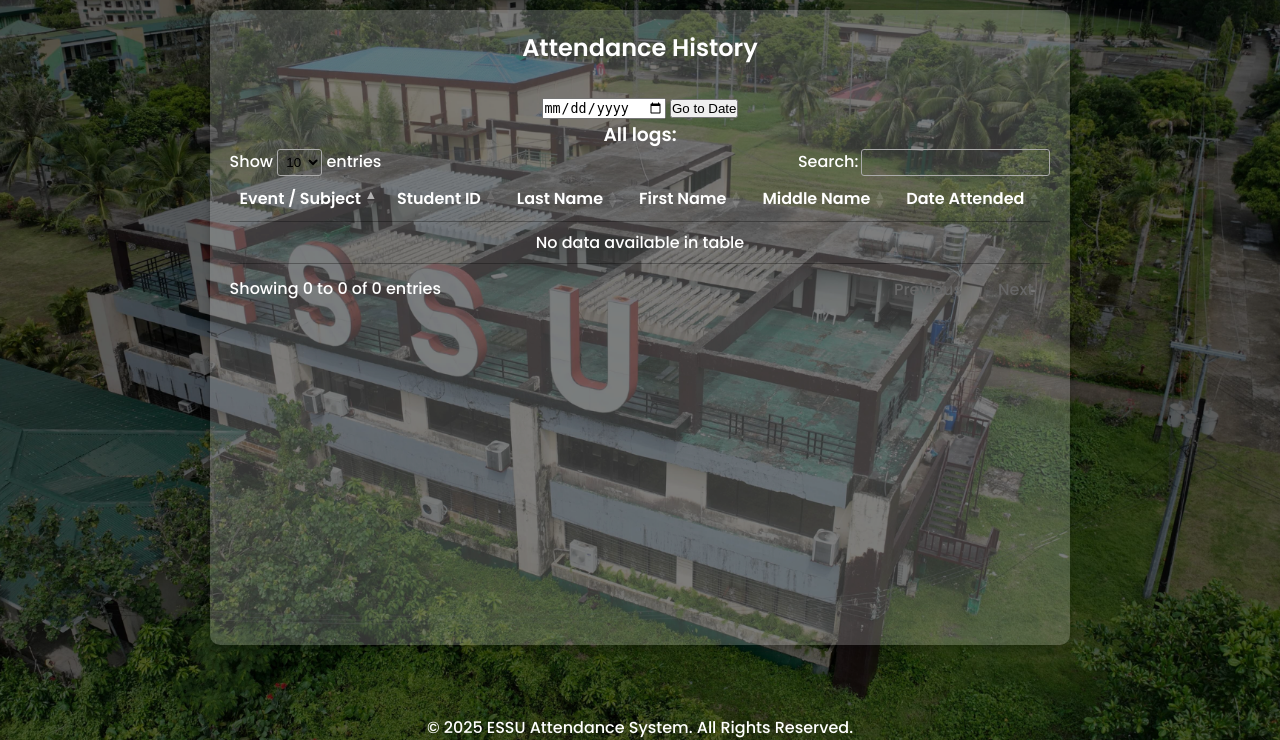
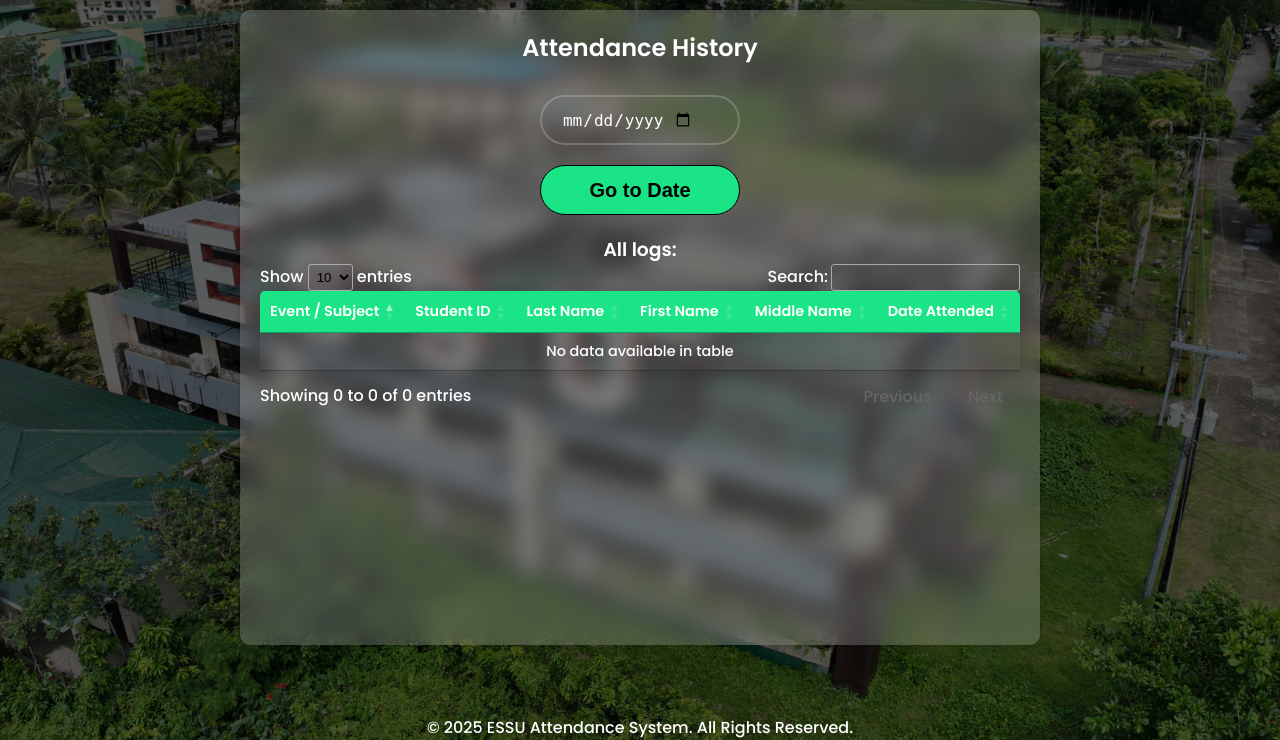
Before and after one commit to CSSO-Linux-User-Group-ESSU/Attendance-with-ESP-RFID, a Django app: page /dashboard/ in a window 1280 px wide. Shown: the part 60-800 px from the top of the page. Run offline with Django 5.2, Linux system fonts and the light colour scheme; the visitor is signed in with stand-in values (Sample User, id 1); data that the repository does not hold is empty; some libraries are stand-ins or nearby versions.

Commit message:
UI for tables

```diff
--- a/attendance_app/static/attendance_app/css/styles.css
+++ b/attendance_app/static/attendance_app/css/styles.css
@@ -27,8 +27,37 @@ body {
     background-color: rgba(255, 255, 255, 0.2);
     border-radius: 10px;
     box-shadow: 0 4px 8px rgba(0, 0, 0, 0.2);
+    backdrop-filter: blur(10px);
+    box-shadow: 0 0 5px rgba(0, 0, 0, 0.2);
 }
 
+
+p {
+    flex-direction: column;
+    display: flex;
+    justify-content:center;
+    align-items:center;
+    text-align: center;
+}
+
+.main-content button {
+    width: 45vw;
+    max-width: 360px;
+    height: 10vh;
+    max-height: 50px;
+    display: grid;
+    background-color: #1ae485;
+    color: black;
+    border: 1.5px solid black;
+    border-radius: 30px;
+    font-size: 20px;
+    font-weight: bolder;
+    text-align: center;
+    cursor: pointer;
+    padding: 13px 10px 25px 10px;
+    margin: 20px 0;
+    transition: background-color 0.3s;
+}
 
 
 
@@ -392,3 +456,49 @@ header h3 {
         padding: 8px;
     }
 }
+
+/* calendar container */
+.calendar {
+    flex-direction: column;
+    display: flex;
+    justify-content:center;
+    align-items:center;
+    text-align: center;
+}
+
+/* calendar input */
+.calendar input {
+    width: 45vw;
+    max-width: 200px;
+    height: 10vh;
+    max-height: 50px;
+    border: none;
+    outline: none;
+    border: 2px solid rgb(255, 255, 255, .2);
+    padding: 20px 45px 20px 20px;
+    border-radius: 40px;
+    text-align: left;
+    font-size: 16px;
+    background-color: transparent;
+    color: #fff;
+}
+
+/* calendar button */
+.calendar button {
+    width: 45vw;
+    max-width: 200px;
+    height: 10vh;
+    max-height: 50px;
+    display: grid;
+    background-color: #1ae485;
+    color: black;
+    border: 1.5px solid black;
+    border-radius: 30px;
+    font-size: 20px;
+    font-weight: bolder;
+    text-align: center;
+    cursor: pointer;
+    padding: 13px 10px 25px 10px;
+    margin: 20px 0;
+    transition: background-color 0.3s;
+}
--- /dev/null
+++ b/attendance_app/static/attendance_app/css/table.css
@@ -0,0 +1,60 @@
+
+/* Table Design */
+.content-table {
+    border-collapse: collapse;
+    margin: 150px 50px 50px 50px;
+    font-size: 0.9em;
+    min-width: 400px;
+    border-radius: 5px 5px 0 0;
+    overflow: hidden;
+    box-shadow: 0 0 20px rgba(0, 0, 0, 0.25);
+}
+
+.content-table thead tr {
+    background-color: #1ae485;
+    color: bla;
+    text-align: left;
+    font-weight: bold;
+}
+
+.content-table th,
+.content-table td {
+    padding: 12px 15px;
+}
+
+.content-table tbody tr {
+    border-bottom: 1px solid #dddddd;
+}
+
+.content-table tbody tr:nth-of-type(even) {
+    background-color: #1ae485;
+}
+
+.content-table tbody tr:last-of-type {
+    border-bottom: 2px solid #1ae485;
+}
+
+.content-table tbody tr.active-row {
+    font-weight: bold;
+    color: #1ae485;
+}
+
+.content-table tbody tr:hover {
+    background-color: 1ae485;
+}
+
+.search-container {
+    margin-top: 10px;
+    margin-left: 200px;
+    display: inline-flex;
+    list-style-type: none;
+    margin: 0;
+    overflow: hidden;
+    padding: 10px 100px;
+    background-color: var(--base-color);
+}
+
+.search-content {
+    float: left;
+    display: flex;
+}
--- a/attendance_app/templates/attendance_app/attendance_for_today.html
+++ b/attendance_app/templates/attendance_app/attendance_for_today.html
@@ -13,7 +13,7 @@
     </div>
 
 
-    <table id="todayTable" class="table1">
+    <table id="todayTable" class="content-table">
         <thead>
             <tr>
                 <th>Student ID</th>
--- a/attendance_app/templates/attendance_app/control_panel.html
+++ b/attendance_app/templates/attendance_app/control_panel.html
@@ -8,6 +8,7 @@
 
     <!-- CSS -->
     <link rel="stylesheet" href="{% static 'attendance_app/css/styles.css' %}">
+    <link rel="stylesheet" href="{% static 'attendance_app/css/table.css' %}">
     <link rel="stylesheet" href="https://cdnjs.cloudflare.com/ajax/libs/font-awesome/4.7.0/css/font-awesome.min.css">
     <link rel="stylesheet" href="https://cdn.datatables.net/1.13.6/css/jquery.dataTables.min.css">
 
--- a/attendance_app/templates/attendance_app/dashboard.html
+++ b/attendance_app/templates/attendance_app/dashboard.html
@@ -1,6 +1,7 @@
 {% extends "attendance_app/control_panel.html" %}
 
 {% block content %}
+    <div class="calendar">
         <h2 class="attendance_dashboard_h2 font-family-overall" style="margin-bottom: 30px;">Attendance History</h2>
 
         <form method="post" action="{% url 'attendance_app:date_attendance' %}">
@@ -8,9 +9,10 @@
             <input class="form_input1" type="date" id="date" name="date" required>
             <button class="form_button1" type="submit">Go to Date</button>
         </form>
+    </div>
 
     <h3 class="font-family-overall">All logs:</h3>
-    <table id="dashboardTable" class="table1">
+    <table id="dashboardTable" class="content-table">
         <thead>
             <tr>
                 <th>Event / Subject</th>
--- a/attendance_app/templates/attendance_app/date_attendance.html
+++ b/attendance_app/templates/attendance_app/date_attendance.html
@@ -6,7 +6,7 @@
     <h4 class="all_logs_h4 font-family-overall">Date:{{date}}</h4>
 
 
-    <table id=attendanceTable class="table1">
+    <table id=attendanceTable class="content-table">
         <thead>
             <tr>
                 <th>Subject / Event</th>
--- a/attendance_app/templates/attendance_app/devices.html
+++ b/attendance_app/templates/attendance_app/devices.html
@@ -24,7 +24,7 @@
     </div>
 
     <!-- Devices Table -->
-    <table id="deviceTable" class="table1">
+    <table id="deviceTable" class="content-table">
         <thead>
             <tr>
                 <th>Status</th>
--- a/attendance_app/templates/attendance_app/events.html
+++ b/attendance_app/templates/attendance_app/events.html
@@ -43,7 +43,7 @@
         </div>
       </div>
 
-    <table id="eventTable" class="table1">
+    <table id="eventTable" class="content-table`">
         <thead>
             <tr>
                 <th>Status</th>
--- a/student_app/templates/student_app/students.html
+++ b/student_app/templates/student_app/students.html
@@ -65,7 +65,7 @@
 
 
     <!-- Students Table -->
-    <table id="studentTable" class="table1">
+    <table id="studentTable" class="content-table">
         <thead>
             <tr>
                 <th>Card UID</th>
```
Also changed, not shown: other parts of attendance_app/static/attendance_app/css/styles.css (+60 -25 lines). Lines whose indentation alone changed are shown as unchanged.
